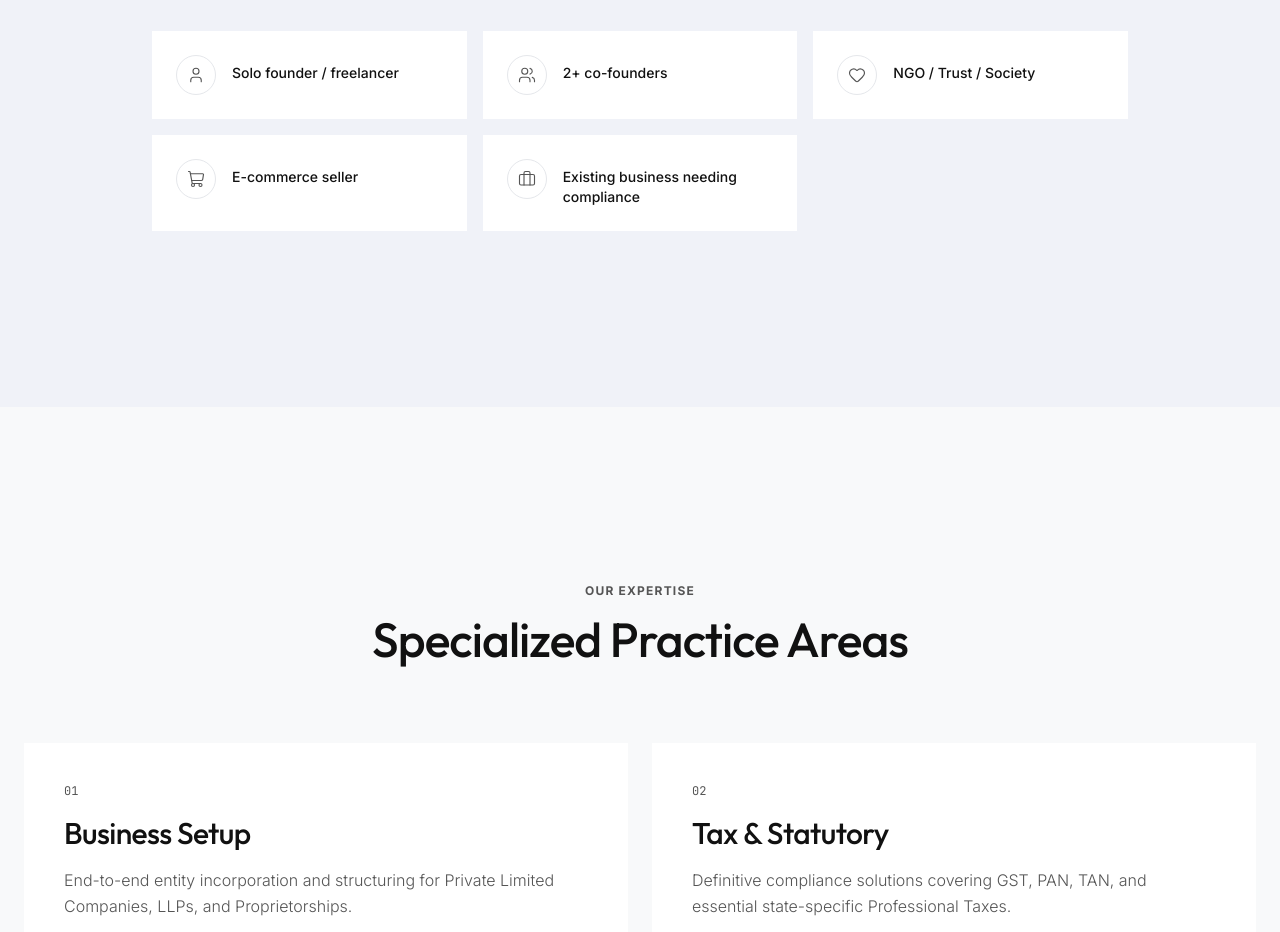
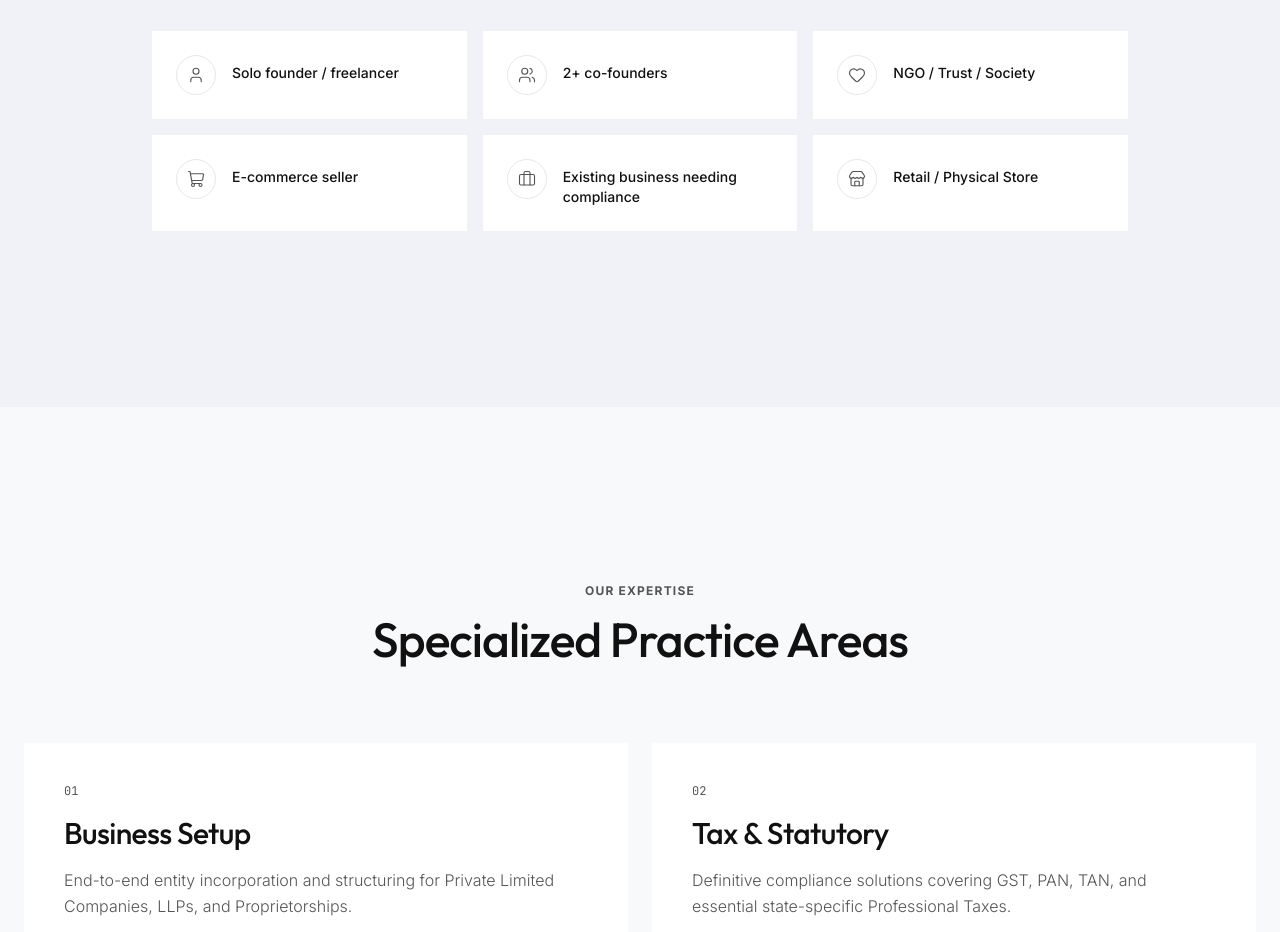
Before and after one commit to thesterlingadvisory-web/thesterlingadvisory, a React (Vite) app in the folder frontend/: page / in a window 1280 px wide. Shown: the part 1100-2032 px from the top of the page. Built offline with nearby package versions, Linux system fonts and the light colour scheme.

Commit message:
Add 'Retail / Physical Store' to Finder Options to complete the grid

```diff
--- a/frontend/src/pages/public/Home.jsx
+++ b/frontend/src/pages/public/Home.jsx
@@ -1,7 +1,7 @@
 import React, { useState } from 'react';
 import { Link } from 'react-router-dom';
 import { motion, AnimatePresence, useReducedMotion } from 'framer-motion';
-import { ArrowRight, Building2, Calculator, ShieldCheck, Scale, Compass, ChevronDown, User, Users, Heart, ShoppingCart, Briefcase, BookOpen, FileCheck, Send } from 'lucide-react';
+import { ArrowRight, Building2, Calculator, ShieldCheck, Scale, Compass, ChevronDown, User, Users, Heart, ShoppingCart, Briefcase, BookOpen, FileCheck, Send, Store } from 'lucide-react';
 
 const FADE_UP = {
   hidden: { opacity: 0, y: 30 },
@@ -33,6 +33,11 @@ const finderOptions = [
     { name: 'GST Return Filing', link: '/services/gst-return-filing' },
     { name: 'Professional Tax Registration', link: '/services/professional-tax-registration' },
     { name: 'FSSAI License', link: '/services/fssai-license' },
+  ]},
+  { id: 'retail', label: 'Retail / Physical Store', icon: Store, results: [
+    { name: 'Shops & Establishments', link: '/services/shops-establishments' },
+    { name: 'FSSAI Licence', link: '/services/fssai-licence' },
+    { name: 'GST Registration', link: '/services/gst-registration' },
   ]},
 ];
 
```
